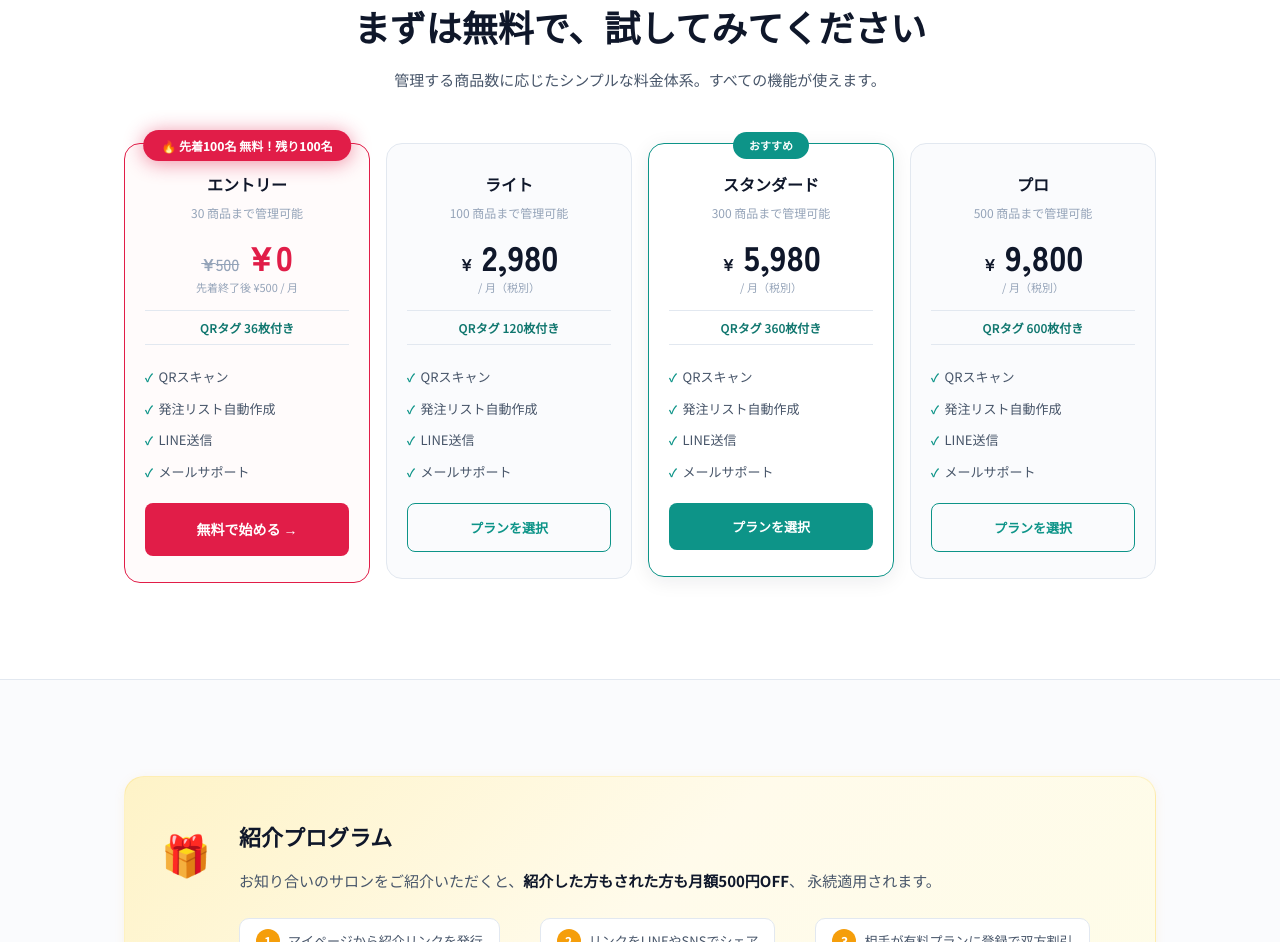
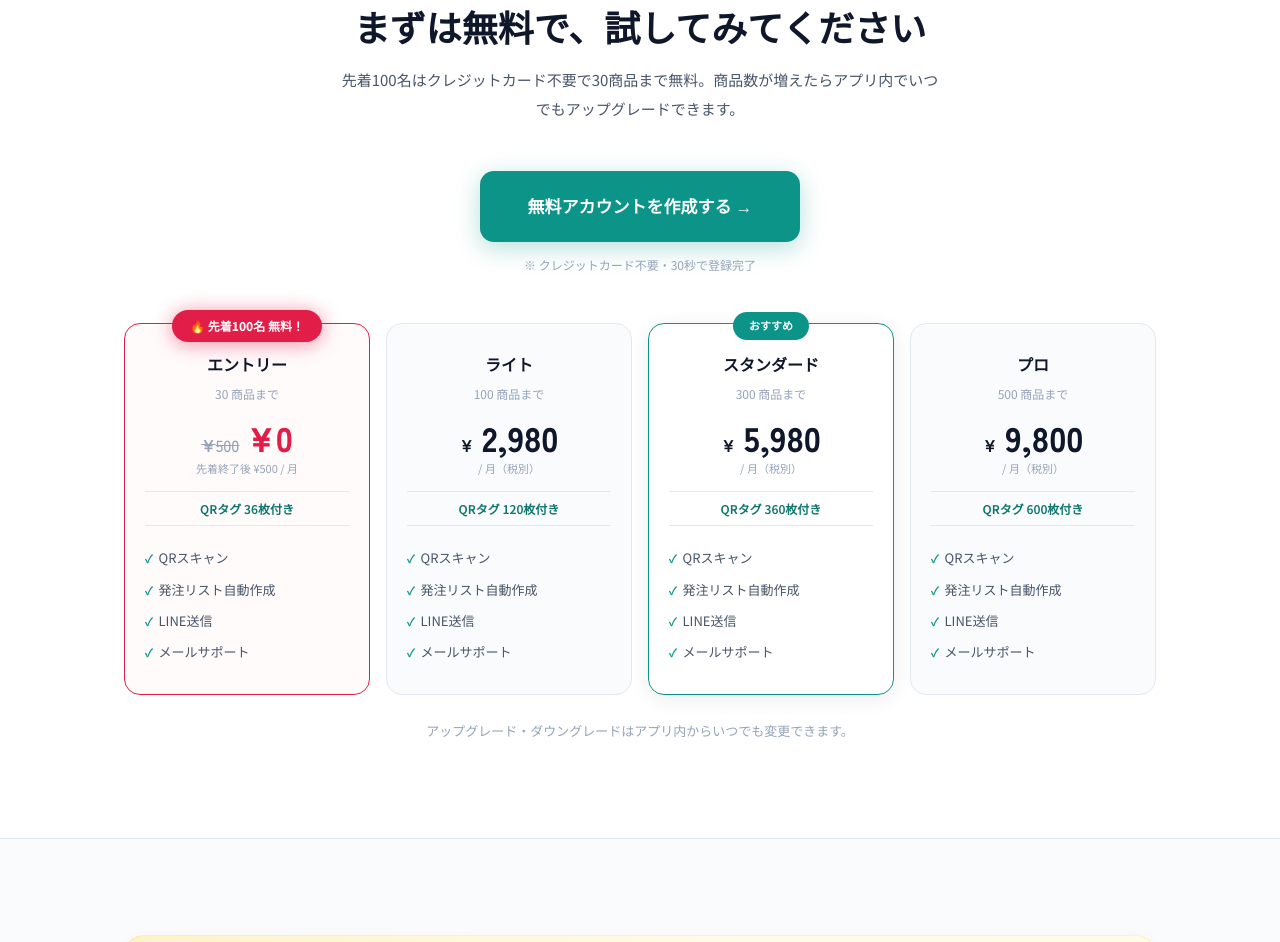
Before and after one commit to jsksrank/qr-order-demo, a Next.js app: page / in a window 1280 px wide. Shown: the part 3700-4642 px from the top of the page. Built offline with nearby package versions, Linux system fonts and the light colour scheme.

Commit message:
Update LandingPage.jsx

```diff
--- a/components/LandingPage.jsx
+++ b/components/LandingPage.jsx
@@ -318,24 +318,33 @@ export default function LandingPage() {
         </div>
       </section>
 
-      {/* ═══ Pricing ═══ */}
+      {/* ═══ Pricing (B案: CTA統一) ═══ */}
       <section className="section pricing" id="pricing">
         <div className="container">
           <div className="pricing-header anim">
             <span className="section-label">料金プラン</span>
             <h2 className="section-title">まずは無料で、試してみてください</h2>
-            <p className="section-desc">管理する商品数に応じたシンプルな料金体系。すべての機能が使えます。</p>
+            <p className="section-desc">先着100名はクレジットカード不要で30商品まで無料。商品数が増えたらアプリ内でいつでもアップグレードできます。</p>
           </div>
+
+          {/* ★ B案: メインCTAを1つに集約 */}
+          <div className="pricing-main-cta anim">
+            <a href={APP_URL} className="btn-pricing-cta">
+              無料アカウントを作成する →
+            </a>
+            <p className="pricing-cta-note">※ クレジットカード不要・30秒で登録完了</p>
+          </div>
+
           <div className="pricing-grid-4">
             {[
-              { name: "エントリー", sku: "30 商品まで管理可能", price: "500", period: "/ 月（税別）", tags: "QRタグ 36枚付き", features: ["QRスキャン", "発注リスト自動作成", "LINE送信", "メールサポート"], popular: false, referral: "紹介経由で ¥0", promo: true },
-              { name: "ライト", sku: "100 商品まで管理可能", price: "2,980", period: "/ 月（税別）", tags: "QRタグ 120枚付き", features: ["QRスキャン", "発注リスト自動作成", "LINE送信", "メールサポート"], popular: false, referral: "紹介経由で ¥2,480", promo: false },
-              { name: "スタンダード", sku: "300 商品まで管理可能", price: "5,980", period: "/ 月（税別）", tags: "QRタグ 360枚付き", features: ["QRスキャン", "発注リスト自動作成", "LINE送信", "メールサポート"], popular: true, referral: "紹介経由で ¥5,480", promo: false },
-              { name: "プロ", sku: "500 商品まで管理可能", price: "9,800", period: "/ 月（税別）", tags: "QRタグ 600枚付き", features: ["QRスキャン", "発注リスト自動作成", "LINE送信", "メールサポート"], popular: false, referral: "紹介経由で ¥9,300", promo: false },
+              { name: "エントリー", sku: "30 商品まで", price: "500", period: "/ 月（税別）", tags: "QRタグ 36枚付き", features: ["QRスキャン", "発注リスト自動作成", "LINE送信", "メールサポート"], popular: false, promo: true },
+              { name: "ライト", sku: "100 商品まで", price: "2,980", period: "/ 月（税別）", tags: "QRタグ 120枚付き", features: ["QRスキャン", "発注リスト自動作成", "LINE送信", "メールサポート"], popular: false, promo: false },
+              { name: "スタンダード", sku: "300 商品まで", price: "5,980", period: "/ 月（税別）", tags: "QRタグ 360枚付き", features: ["QRスキャン", "発注リスト自動作成", "LINE送信", "メールサポート"], popular: true, promo: false },
+              { name: "プロ", sku: "500 商品まで", price: "9,800", period: "/ 月（税別）", tags: "QRタグ 600枚付き", features: ["QRスキャン", "発注リスト自動作成", "LINE送信", "メールサポート"], popular: false, promo: false },
             ].map((plan, i) => (
               <div className={`pricing-card anim${plan.popular ? " popular" : ""}${plan.promo ? " promo" : ""}`} key={i} style={{ transitionDelay: `${i * 0.08}s` }}>
                 {plan.popular && <div className="pricing-popular-badge">おすすめ</div>}
-                {plan.promo && <div className="pricing-promo-badge">🔥 先着100名 無料！残り100名</div>}
+                {plan.promo && <div className="pricing-promo-badge">🔥 先着100名 無料！</div>}
                 <div className="pricing-name">{plan.name}</div>
                 <div className="pricing-sku">{plan.sku}</div>
                 <div className="pricing-price">
@@ -350,13 +359,11 @@ export default function LandingPage() {
                 <ul className="pricing-features">
                   {plan.features.map((f, j) => <li key={j}>{f}</li>)}
                 </ul>
-                {/* plan.referral && <div className="pricing-referral">🎁 {plan.referral}</div> */}
-                <a href={APP_URL} className={`pricing-btn ${plan.popular ? "pricing-btn-primary" : plan.promo ? "pricing-btn-promo" : "pricing-btn-outline"}`}>
-                  {plan.promo ? "無料で始める →" : "プランを選択"}
-                </a>
+                {/* ★ B案: 個別ボタン廃止 — アップグレードはアプリ内で */}
               </div>
             ))}
           </div>
+          <p className="pricing-upgrade-note anim">アップグレード・ダウングレードはアプリ内からいつでも変更できます。</p>
         </div>
       </section>
 
@@ -747,7 +754,6 @@ html { scroll-behavior: smooth; }
 .col-highlight { background: ${V.accentLight} !important; color: ${V.accentDark}; font-weight: 800 !important; }
 .check { color: ${V.accent}; font-weight: 700; }
 .cross { color: ${V.inkMuted}; }
-/* Desktop table / Mobile cards toggle */
 .comparison-mobile { display: none; }
 .comparison-desktop { display: block; }
 @media (max-width: 640px) {
@@ -780,6 +786,22 @@ html { scroll-behavior: smooth; }
 
 /* ── Pricing ── */
 .pricing { background: ${V.surface}; border-top: 1px solid ${V.border}; border-bottom: 1px solid ${V.border}; }
+
+/* ★ B案: メインCTA */
+.pricing-main-cta {
+  text-align: center; margin-bottom: 48px;
+}
+.btn-pricing-cta {
+  display: inline-flex; align-items: center; gap: 8px; padding: 20px 48px;
+  background: ${V.accent}; color: #fff; border: none; border-radius: 14px;
+  font-family: 'Noto Sans JP', sans-serif; font-size: 17px; font-weight: 800;
+  cursor: pointer; text-decoration: none; transition: all 0.2s;
+  box-shadow: 0 6px 24px rgba(13,148,136,0.3);
+}
+.btn-pricing-cta:hover { background: ${V.accentDark}; transform: translateY(-2px); box-shadow: 0 8px 32px rgba(13,148,136,0.4); }
+.pricing-cta-note { font-size: 12px; color: ${V.inkMuted}; margin-top: 12px; }
+.pricing-upgrade-note { text-align: center; font-size: 13px; color: ${V.inkMuted}; margin-top: 24px; }
+
 .pricing-grid-4 {
   display: grid; grid-template-columns: repeat(4, 1fr); gap: 16px; align-items: start;
 }
@@ -812,23 +834,9 @@ html { scroll-behavior: smooth; }
 .pricing-price .price-original { font-size: 16px; color: ${V.inkMuted}; text-decoration: line-through; font-weight: 500; }
 .pricing-period { font-size: 11px; color: ${V.inkMuted}; margin-bottom: 12px; }
 .pricing-tags { font-size: 12px; color: ${V.accentDark}; font-weight: 600; margin-bottom: 16px; padding: 6px 0; border-top: 1px solid ${V.border}; border-bottom: 1px solid ${V.border}; }
-.pricing-features { list-style: none; text-align: left; margin-bottom: 16px; }
+.pricing-features { list-style: none; text-align: left; margin-bottom: 0; }
 .pricing-features li { font-size: 13px; color: ${V.inkSub}; padding: 4px 0; display: flex; align-items: baseline; gap: 6px; }
 .pricing-features li::before { content: '✓'; color: ${V.accent}; font-weight: 700; font-size: 11px; flex-shrink: 0; }
-.pricing-referral {
-  font-size: 11px; font-weight: 700; color: ${V.warm}; background: ${V.warmLight};
-  padding: 6px 10px; border-radius: 8px; margin-bottom: 16px;
-}
-.pricing-btn {
-  width: 100%; padding: 12px; border-radius: 8px; font-family: 'Noto Sans JP', sans-serif;
-  font-size: 13px; font-weight: 700; cursor: pointer; text-decoration: none; display: block; text-align: center; transition: all 0.2s;
-}
-.pricing-btn-primary { background: ${V.accent}; color: #fff; border: none; }
-.pricing-btn-primary:hover { background: ${V.accentDark}; }
-.pricing-btn-outline { background: transparent; color: ${V.accent}; border: 1.5px solid ${V.accent}; }
-.pricing-btn-outline:hover { background: ${V.accentLight}; }
-.pricing-btn-promo { background: ${V.danger}; color: #fff; border: none; font-size: 14px; padding: 14px; }
-.pricing-btn-promo:hover { background: #be123c; }
 @media (max-width: 900px) { .pricing-grid-4 { grid-template-columns: repeat(2, 1fr); } }
 @media (max-width: 480px) { .pricing-grid-4 { grid-template-columns: 1fr; max-width: 340px; margin: 0 auto; } }
 
```
